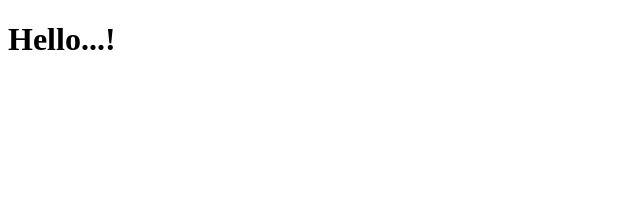
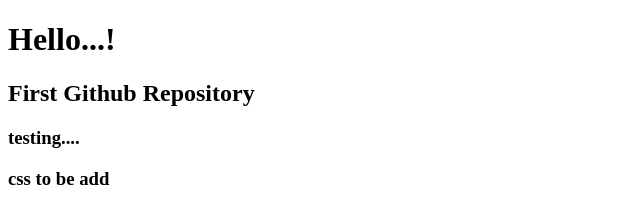
Before and after one commit to tcsjprrr/Working-form, a plain HTML site: page index.html in a window 1280 px wide. Shown: the whole page, without its empty margins (0-640 px from the left). Drawn offline with Linux system fonts and the light colour scheme.

Commit message:
Update index.html
add heading

```diff
--- a/index.html
+++ b/index.html
@@ -8,5 +8,8 @@
 </head>
 <body>
     <h1>Hello...!</h1>
+    <h2>First Github Repository</h2>
+    <h3>testing....</h3>
+    <h3>css to be add</h3>
 </body>
 </html>
```
